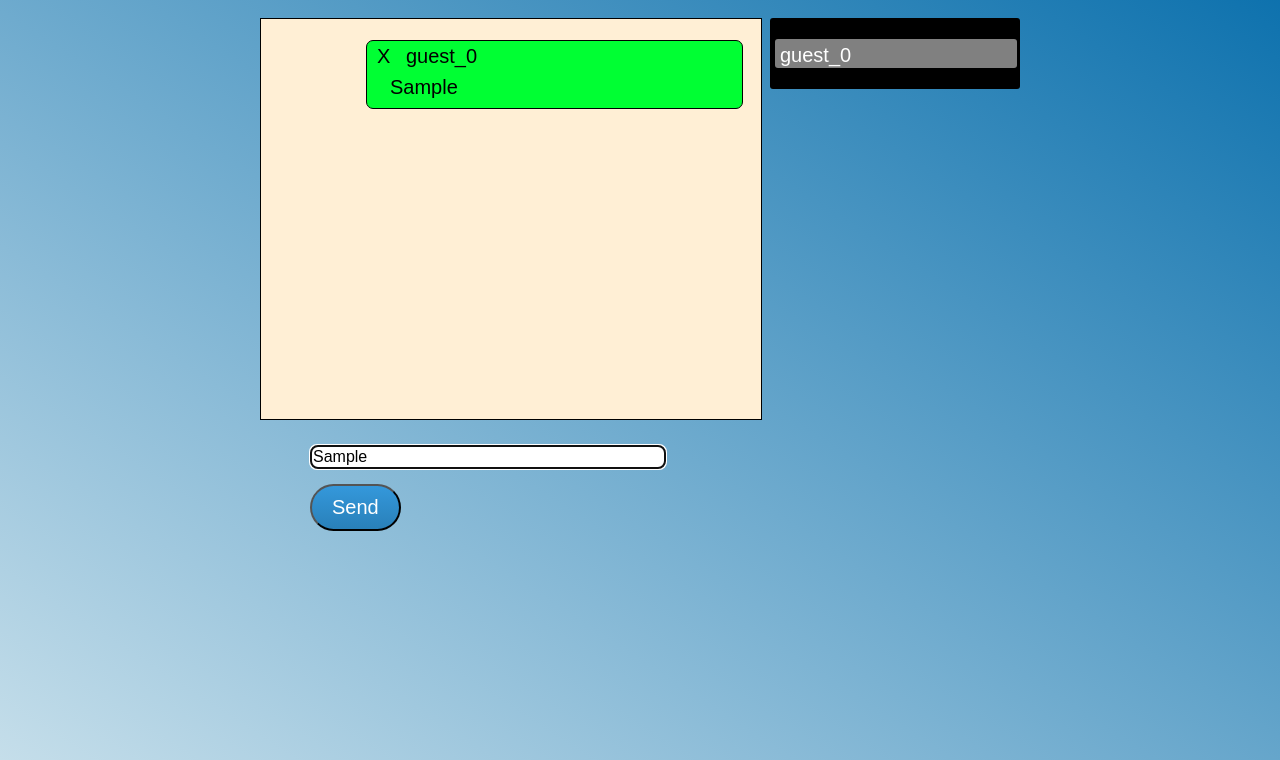
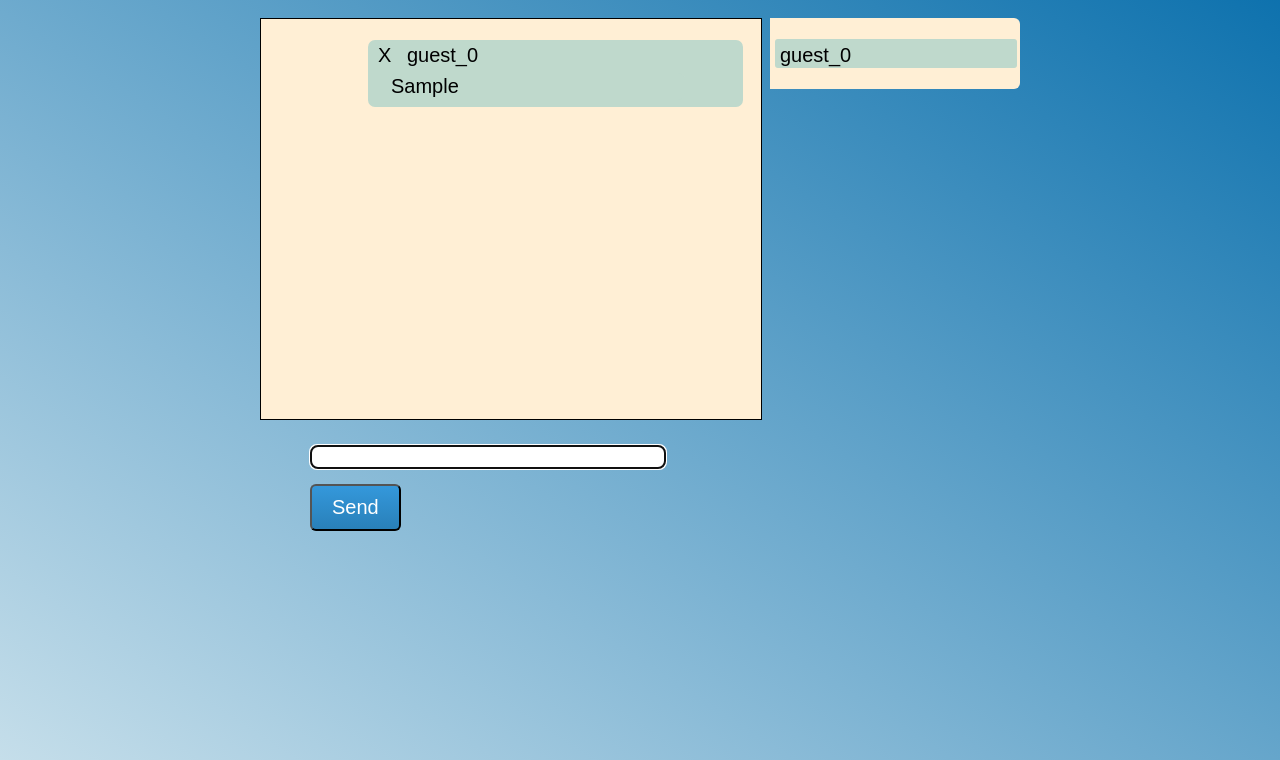
Before and after one commit to cugamer/singtermchat, a plain HTML site: page index.html in a window 1280 px wide. Both pictures are taken after typing "Sample" into the empty fields and a click on the input "Send". Shown: the part 70-830 px from the top of the page. Drawn offline with nearby package versions, Linux system fonts and the light colour scheme.

Commit message:
Updat styling

```diff
--- a/script.js
+++ b/script.js
@@ -81,7 +81,7 @@ $(document).ready(function() {
 		var msg = getElementVal('.chat-text');
 		if(msg.length > 0) {
 			var storedMsg = storeMsg(msg, userID);
-			// clearChatField();
+			clearChatField();
 			displayMessage(formatMsgForDisp(storedMsg), storedMsg.msgID);
 			$('textarea').autogrow({onInitialize: true, animate: false, fixMinHeight: false});
 			autoScrollChat();
@@ -150,8 +150,18 @@ $(document).ready(function() {
 
 	// Users formatting and display
 	function formatUserForDisp(obj) {
-		var readOnly = obj.id === userID ? "" : "readonly";
-		var userStr = '<li class="user-name" data-user-id="'
+		var readOnly;
+		var userSelf;
+		if(obj.id === userID) {
+			readOnly = "";
+			userSelf = "user-self"
+		} else {
+			readOnly = "readonly";
+			userSelf = "";
+		}
+		var userStr = '<li class="user-name '
+			+ userSelf
+			+ '" data-user-id="'
 			+ obj.id
 			+ '"><input class="user-text" value="'
 			+ obj.name
--- a/style.css
+++ b/style.css
@@ -50,11 +50,10 @@ li {
 	clear: right;
 	font-size: 20px;
 	width: 75%;
-	border: 1px solid black;
 	border-radius: 7px;
 	margin-top: 5px;
 	margin-bottom: 5px;
-	background-color: #0066ff;
+	background-color: #99ddff;
 }
 
 .chat-meta {
@@ -76,7 +75,7 @@ li {
 	margin-right: 58px;
 	float: right;
 	clear: left;
-	background-color: #00ff33;
+	background-color: #bfd9cc;
 }
 
 textarea.msg-text {
@@ -126,7 +125,7 @@ textarea.msg-text {
 	background-image: linear-gradient(to bottom, #3498db, #2980b9);
 	-webkit-border-radius: 28;
 	-moz-border-radius: 28;
-	border-radius: 28px;
+	border-radius: 6px;
 	color: #ffffff;
 	font-size: 20px;
 	padding: 10px 20px 10px 20px;
@@ -145,22 +144,30 @@ textarea.msg-text {
 }
 
 .online-users {
-	background-color: #000000;
+	background-color: #FFEFD5;
 	float: right;
 	width: 250px;
-	border-radius: 3px;
+	border-radius: 0 6px 6px 0;
 }
 
 .users-list {
 	padding-left: 0;
 }
 .users-list li input {
-	background-color: #808080;
-	color: #FFFFFF;
+	background-color: #99ddff;
+	color: #000000;
 	font-size: 20px;
 	width: 235px;
 	margin: 5px 5px 5px 5px;
 	border-radius: 3px;
+}
+
+.users-list li.user-self input {
+	background-color: #bfd9cc;
+}
+
+.user-name {
+	background-color: #FFEFD5;
 }
 
 @media (max-width: 760px) {
```
